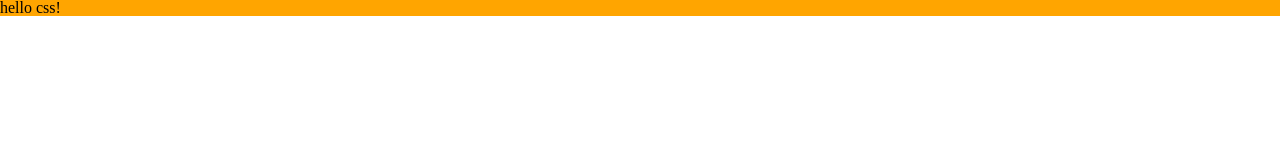
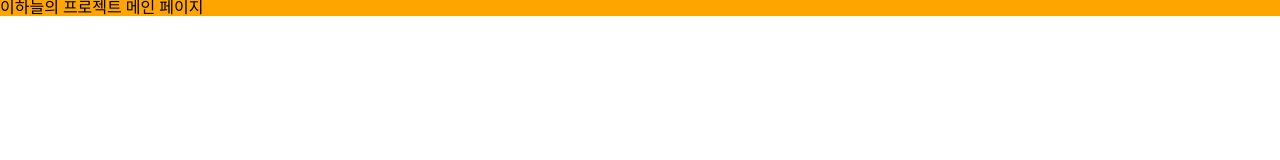
Before and after one commit to neulhi/team-project, a website built with Vite: page index.html in a window 1280 px wide. Built offline with nearby package versions, Linux system fonts and the light colour scheme.

```diff
--- a/index.html
+++ b/index.html
@@ -1,7 +1,7 @@
 <!doctype html>
 <html lang="ko-KR">
   <head>
-    <title>Vite Pure css</title>
+    <title>0조 바닐라 프로젝트</title>
     <meta charset="UTF-8" />
     <link rel="icon" type="image/svg+xml" href="/vite.svg" />
     <link rel="stylesheet" href="/src/styles/style.css" />
@@ -10,10 +10,10 @@
     <script type="module" src="/main.js"></script>
   </head>
   <body>
+
     <div id="app">
-      hello css!
+      이하늘의 프로젝트 메인 페이지
     </div>
-
 
   </body>
 </html>
```
